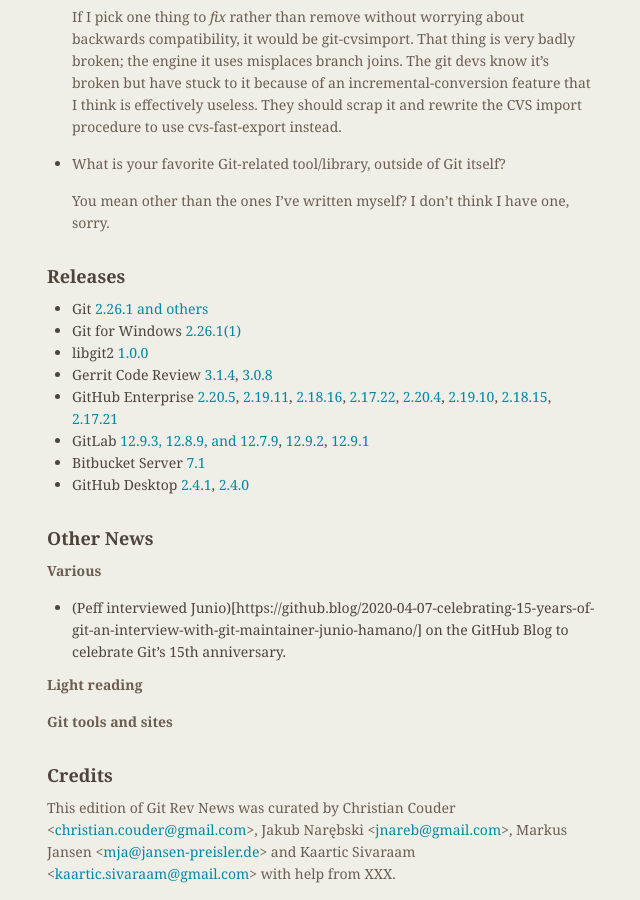
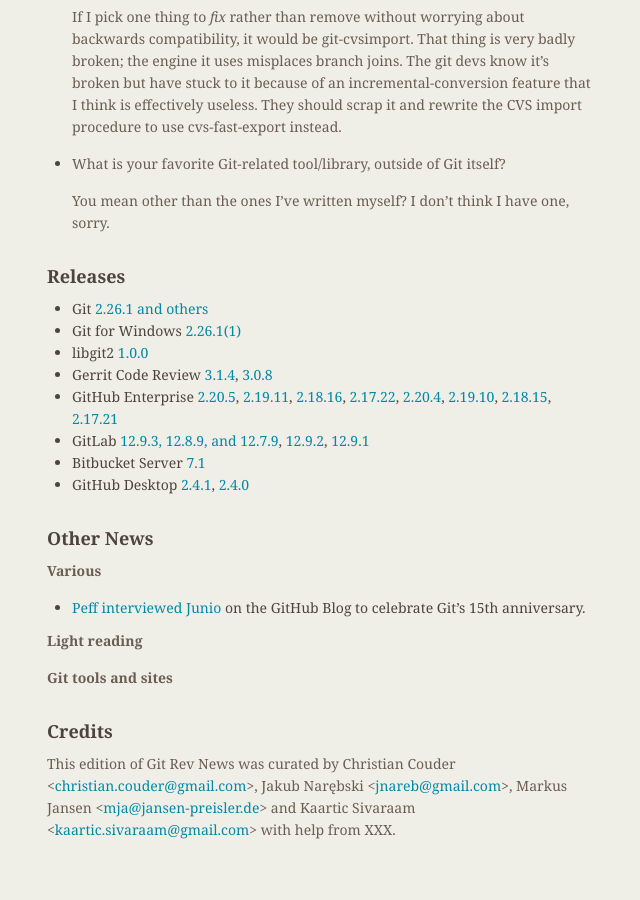
Before and after one commit to git/git.github.io, a Jekyll site: the page built from rev_news/drafts/edition-62.md, in a window 1280 px wide and 900 px high, scrolled down 3451 px. Shown: the whole window, without its empty margins (487-1127 px from the left). Built offline with Jekyll 4.4.1, drawn with Linux system fonts in a browser that asks for light colours; after the commit the page ends 4307 px from its top, so only the background shows below that.

Commit message:
rn-62: fix markdown syntax of a link

```diff
--- a/rev_news/drafts/edition-62.md
+++ b/rev_news/drafts/edition-62.md
@@ -237,7 +237,7 @@
 
 __Various__
 
-* (Peff interviewed Junio)[https://github.blog/2020-04-07-celebrating-15-years-of-git-an-interview-with-git-maintainer-junio-hamano/]
+* [Peff interviewed Junio](https://github.blog/2020-04-07-celebrating-15-years-of-git-an-interview-with-git-maintainer-junio-hamano/)
   on the GitHub Blog to celebrate Git’s 15th anniversary.
 
 __Light reading__
```
